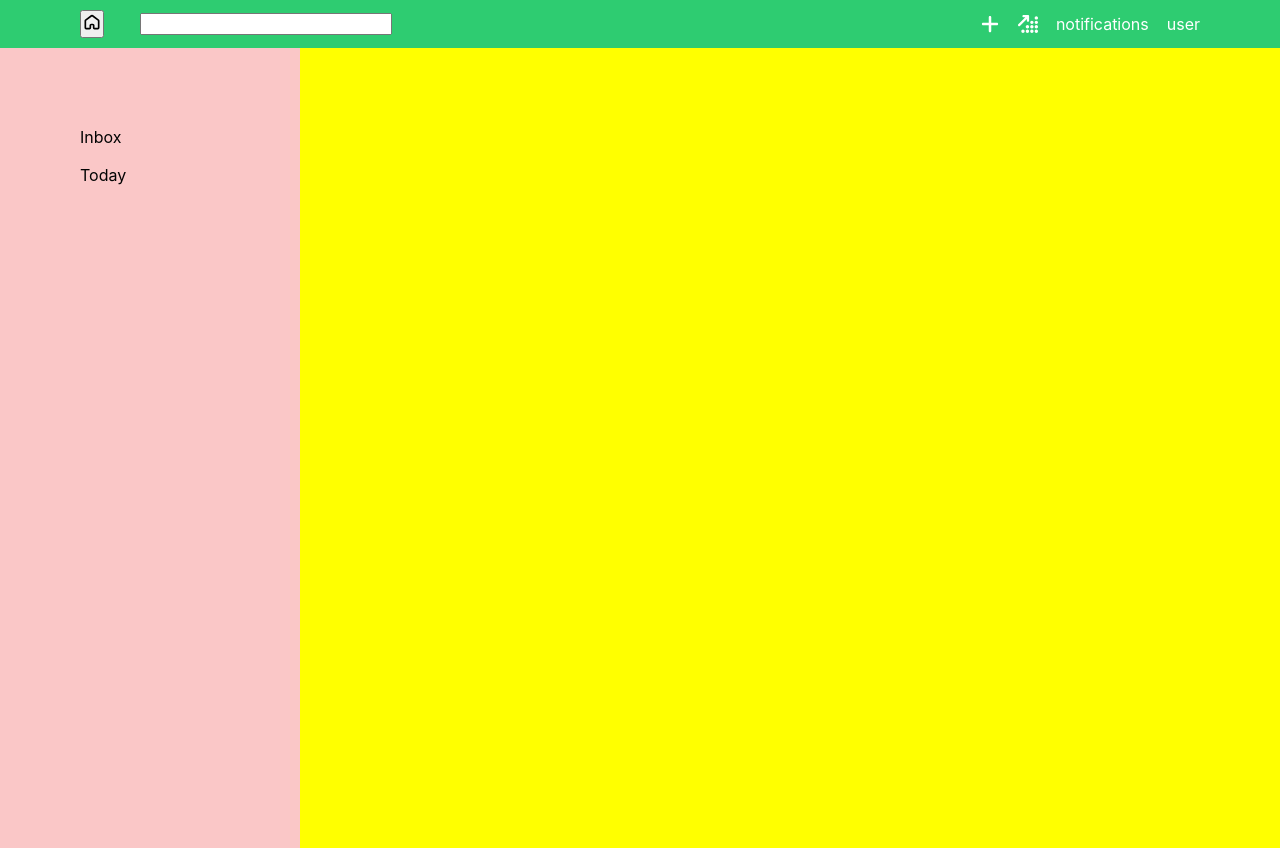
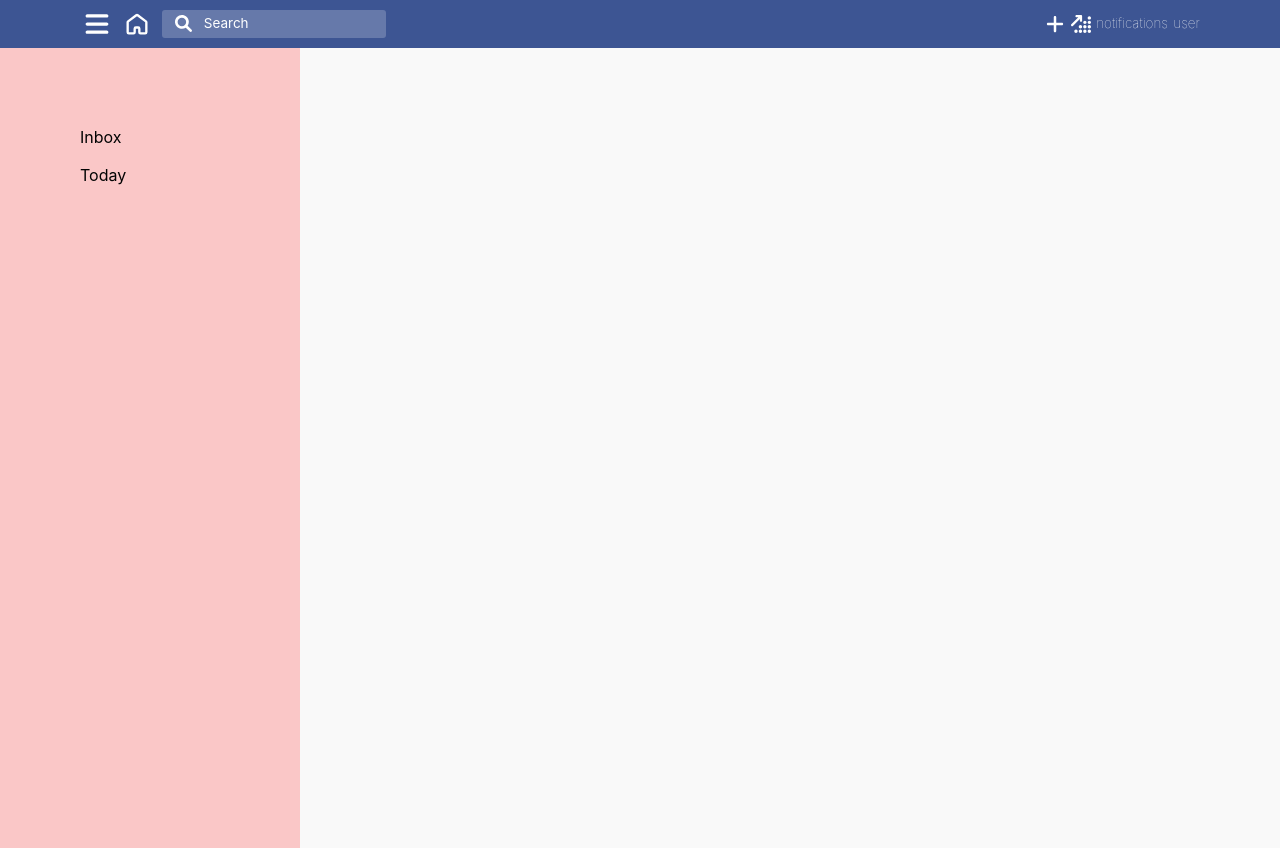
Before and after one commit to flaviodorta/todofeito-app-client, a React (Create React App) app: page /#/inbox in a window 1280 px wide. Shown: the top 848 px of the page. Built offline with nearby package versions, Linux system fonts and the light colour scheme.

Commit message:
feat: search input with hover and open effects, with search icon inside and shortcut icon

```diff
--- a/public/index.html
+++ b/public/index.html
@@ -5,39 +5,24 @@
     <link rel="icon" href="%PUBLIC_URL%/favicon.ico" />
     <meta name="viewport" content="width=device-width, initial-scale=1" />
     <meta name="theme-color" content="#000000" />
-    <meta
-      name="description"
-      content="Web site created using create-react-app"
+    <meta name="description" content="Web site created using create-react-app" />
+    <link rel="apple-touch-icon" href="%PUBLIC_URL%/logo192.png" />
+
+    <link rel="manifest" href="%PUBLIC_URL%/manifest.json" />
+
+    <link rel="preconnect" href="https://fonts.googleapis.com" />
+    <link rel="preconnect" href="https://fonts.gstatic.com" crossorigin />
+    <link rel="preconnect" href="https://fonts.googleapis.com" />
+    <link rel="preconnect" href="https://fonts.gstatic.com" crossorigin />
+    <link
+      href="https://fonts.googleapis.com/css2?family=Nunito+Sans:wght@800&family=Roboto+Slab:wght@600&family=Roboto:ital,wght@0,400;0,500;1,300&family=Yeseva+One&display=swap"
+      rel="stylesheet"
     />
-    <link rel="apple-touch-icon" href="%PUBLIC_URL%/logo192.png" />
-    <!--
-      manifest.json provides metadata used when your web app is installed on a
-      user's mobile device or desktop. See https://developers.google.com/web/fundamentals/web-app-manifest/
-    -->
-    <link rel="manifest" href="%PUBLIC_URL%/manifest.json" />
-    <!--
-      Notice the use of %PUBLIC_URL% in the tags above.
-      It will be replaced with the URL of the `public` folder during the build.
-      Only files inside the `public` folder can be referenced from the HTML.
 
-      Unlike "/favicon.ico" or "favicon.ico", "%PUBLIC_URL%/favicon.ico" will
-      work correctly both with client-side routing and a non-root public URL.
-      Learn how to configure a non-root public URL by running `npm run build`.
-    -->
-    <title>React App</title>
+    <title>Todofeito App</title>
   </head>
   <body>
     <noscript>You need to enable JavaScript to run this app.</noscript>
     <div id="root"></div>
-    <!--
-      This HTML file is a template.
-      If you open it directly in the browser, you will see an empty page.
-
-      You can add webfonts, meta tags, or analytics to this file.
-      The build step will place the bundled scripts into the <body> tag.
-
-      To begin the development, run `npm start` or `yarn start`.
-      To create a production bundle, use `npm run build` or `yarn build`.
-    -->
   </body>
 </html>
--- a/src/components/app/Navbar/Navbar.component.tsx
+++ b/src/components/app/Navbar/Navbar.component.tsx
@@ -1,9 +1,21 @@
-import { Nav, NavLink, Ul, Li } from './Navbar.styles';
+import {
+  Nav,
+  NavLink,
+  Ul,
+  Li,
+  NavIconButton,
+  Input,
+  HoveredDiv,
+  ShortcutInputButton,
+} from './Navbar.styles';
 import { baseTheme } from '../../../styles/theme/theme';
 
 import { HomeOutlineIcon as HomeIcon } from '../../icons/HomeOutlineIcon';
 import { ArrowGrowthIcon as CompletedTodosIcon } from '../../icons/ArrowGrowthIcon';
 import { PlusSolidIcon as AddTaskIcon } from '../../icons/PlusSolidIcon';
+import { BarsSolidIcon as SidebarIcon } from '../../icons/BarsSolidIcon';
+import { MaginifyingGlassSolidIcon as SearchIcon } from '../../icons/MagnifyingGlassSolidIcon';
+import { useState } from 'react';
 
 export type NavbarProps = {
   toggleSidebar: () => void;
@@ -11,21 +23,54 @@ export type NavbarProps = {
 
 export function Navbar(props: NavbarProps) {
   const { white } = baseTheme.colors;
+  const [isInputOpen, setIsInputOpen] = useState<boolean>(false);
+  const [isInputHover, setIsInputHover] = useState<boolean>(false);
+
+  const openInput = () => setIsInputOpen(true);
+  const closeInput = () => setIsInputOpen(false);
+
+  const enterCursorInput = () => setIsInputHover(true);
+  const leaveCursorInput = () => setIsInputHover(false);
 
   return (
     <Nav>
       <Ul>
         <Li>
-          <button onClick={props.toggleSidebar}>
-            <HomeIcon />
-          </button>
+          <NavIconButton onClick={props.toggleSidebar}>
+            <SidebarIcon height={'26px'} width={'26px'} fill={white} />
+          </NavIconButton>
         </Li>
+
         <Li>
-          <NavLink to='/home'></NavLink>
+          <NavLink to='/home'>
+            <NavIconButton>
+              <HomeIcon height={'28px'} width={'28px'} stroke={white} />
+            </NavIconButton>
+          </NavLink>
         </Li>
-        <Li>
-          <input type='text' />
-        </Li>
+
+        <HoveredDiv
+          isInputOpen={isInputOpen}
+          isInputHover={isInputHover}
+          onClick={openInput}
+          onMouseEnter={enterCursorInput}
+          onMouseLeave={() => {
+            closeInput();
+            leaveCursorInput();
+          }}
+        >
+          <Li>
+            <SearchIcon id='search-icon' />
+            <Input
+              isInputOpen={isInputOpen}
+              isInputHover={isInputHover}
+              type='text'
+              placeholder='Search'
+            />
+            {(isInputOpen && <ShortcutInputButton>/</ShortcutInputButton>) ||
+              (isInputHover && <ShortcutInputButton>/</ShortcutInputButton>)}
+          </Li>
+        </HoveredDiv>
       </Ul>
 
       <Ul>
--- a/src/components/app/Navbar/Navbar.styles.ts
+++ b/src/components/app/Navbar/Navbar.styles.ts
@@ -1,10 +1,24 @@
-import styled from 'styled-components';
+import styled, { css, DefaultTheme, ThemedStyledProps } from 'styled-components';
 import { Link } from 'react-router-dom';
+import { HoveredDivProps, InputProps } from './Navbar.types';
+
+const inputOpenCSS = <T, P extends DefaultTheme>(props: ThemedStyledProps<T, P>) => css`
+  background-color: ${props.theme.colors.white};
+  color: ${props.theme.colors.font};
+
+  transition: color 0.125s ease, background-color 0.175s ease;
+`;
+
+const searchIconOpenInputCSS = <T, P extends DefaultTheme>(props: ThemedStyledProps<T, P>) => css`
+  fill: ${(props) => props.theme.colors.primary.one};
+
+  transition: fill 0.125s ease;
+`;
 
 export const Nav = styled.nav`
   height: 4.8rem;
   width: 100vw;
-  background-color: ${(props) => props.theme.colors.primary.two};
+  background-color: ${(props) => props.theme.colors.primary.one};
   display: flex;
   padding: 1.2rem 8rem;
 
@@ -13,6 +27,9 @@ export const Nav = styled.nav`
   align-items: center;
 
   color: ${(props) => props.theme.colors.white};
+
+  font-size: 1.35rem;
+  font-weight: 100;
 `;
 
 export const Ul = styled.ul`
@@ -20,16 +37,123 @@ export const Ul = styled.ul`
   align-items: center;
 
   li:not(:last-child) {
-    margin-right: 1.8rem;
+    margin-right: 0.54rem;
   }
 `;
 
 export const Li = styled.li`
   display: flex;
+  align-items: center;
+
+  svg {
+    z-index: 2;
+  }
+
+  #search-icon {
+    width: 1.7rem;
+    height: 1.7rem;
+    position: relative;
+    left: 1.4rem;
+    fill: ${(props) => props.theme.colors.white};
+
+    transition: fill 0.125s ease;
+  }
+`;
+
+export const NavIconButton = styled.button`
+  display: flex;
+  align-items: center;
+  justify-content: center;
+
+  background-color: transparent;
+  border: none;
+  border-radius: 4px;
+  outline: none;
+  cursor: pointer;
+  transition: all 0.225 ease;
+  padding: 4px;
+
+  &:hover {
+    background-color: rgba(255, 255, 255, 0.19);
+    transition: all 0.225 ease;
+  }
 `;
 
 export const NavLink = styled(Link)`
   width: 100%;
   height: 100%;
-  background-color: red;
 `;
+
+export const Input = styled.input<InputProps>`
+  margin-left: -1.6rem;
+  text-indent: 3.8rem;
+  padding: 0.6rem 0.4rem;
+  border-radius: 3px;
+  border: none;
+  outline: none;
+  color: inherit;
+  background-color: rgba(255, 255, 255, 0.21);
+
+  transition: color 0.125s ease, background-color 0.175s ease;
+
+  &:hover {
+    &${Nav} {
+      background-color: red;
+    }
+
+    #search-icon {
+      fill: red;
+    }
+  }
+
+  ${(props) =>
+    (props.isInputHover || props.isInputOpen) &&
+    css`
+      &::placeholder {
+        color: ${props.theme.colors.grey.one};
+      }
+    `}
+`;
+
+export const HoveredDiv = styled.div<HoveredDivProps>`
+  ${(props) =>
+    props.isInputOpen &&
+    css`
+      input {
+        ${inputOpenCSS(props)}
+        width: 30rem;
+      }
+
+      & #search-icon {
+        ${searchIconOpenInputCSS(props)}
+      }
+    `}
+
+  ${(props) =>
+    props.isInputHover &&
+    css`
+      input {
+        ${inputOpenCSS(props)};
+      }
+
+      & #search-icon {
+        ${searchIconOpenInputCSS(props)};
+      }
+    `}
+`;
+
+export const ShortcutInputButton = styled.button`
+  background: none;
+  outline: none;
+  width: 1.7rem;
+  height: 1.7rem;
+  border: 1px solid ${(props) => props.theme.colors.grey.two};
+  border-radius: 2px;
+  margin-left: -2.3rem;
+  cursor: pointer;
+
+  transition: all 0.125s ease;
+
+  font-size: 1rem;
+  color: ${(props) => props.theme.colors.grey.one};
+`;
--- /dev/null
+++ b/src/components/app/Navbar/Navbar.types.ts
@@ -0,0 +1,6 @@
+export interface HoveredDivProps {
+  readonly isInputOpen: boolean;
+  readonly isInputHover: boolean;
+}
+
+export interface InputProps extends HoveredDivProps {}
--- a/src/components/layout/Layout.styled.ts
+++ b/src/components/layout/Layout.styled.ts
@@ -23,7 +23,7 @@ export const Content = styled.div<ContentProps>`
 
   transition-delay: 0.065s;
 
-  background-color: yellow;
+  /* background-color: yellow; */
 `;
 
 export const Wrapper = styled.div`
--- a/src/styles/global-style/global-style.ts
+++ b/src/styles/global-style/global-style.ts
@@ -2,6 +2,11 @@ import { createGlobalStyle } from 'styled-components';
 import { normalize } from '../normalize/normalize';
 
 export const GlobalStyle = createGlobalStyle`
+  @font-face {
+    font-family: 'Aileron';
+    src: url('../../assets/fonts/Aileron-Black.otf');
+  }
+
   *,
   *::before,
   *::after {
@@ -9,14 +14,23 @@ export const GlobalStyle = createGlobalStyle`
     padding: 0;
     box-sizing: border-box;
     font-family: inherit;
+    color: inherit;
+    outline: none;
   }
+
+  *:focus {
+    outline: none;
+  }
+
+  input::placeholder {
+    color: inherit;
+  }
+
 
   html {
     font-size: 62.5%;
     font-family: -apple-system, BlinkMacSystemFont, "Segoe UI", Roboto, "Apple Color Emoji", Helvetica, Arial, sans-serif, "Segoe UI Emoji", "Segoe UI Symbol";
     scroll-behavior: smooth;
-
-
   }
 
   body {
--- a/src/styles/theme/theme.ts
+++ b/src/styles/theme/theme.ts
@@ -13,6 +13,12 @@ export const baseTheme = {
       one: '#FFFFFF',
       two: '#ECECEC',
       three: '#F9F9F9',
+    },
+
+    grey: {
+      one: '#696969',
+      two: '#B0B0B0',
+      three: '#D0D0D0',
     },
 
     white: '#FFFFFF',
@@ -35,9 +41,7 @@ export const light: DefaultTheme = {
     ...baseTheme.colors,
 
     primary: {
-      one: '#00e640',
-      two: '#2ecc71',
-      three: '#93faa5',
+      one: '#3D5593',
     },
 
     font: '#030303',
```
Also changed, not shown: src/styles/styles.d.ts (+9 -2 lines), src/assets/fonts/Aileron-Black.otf (added), src/assets/svgs/home-outline.svg.
